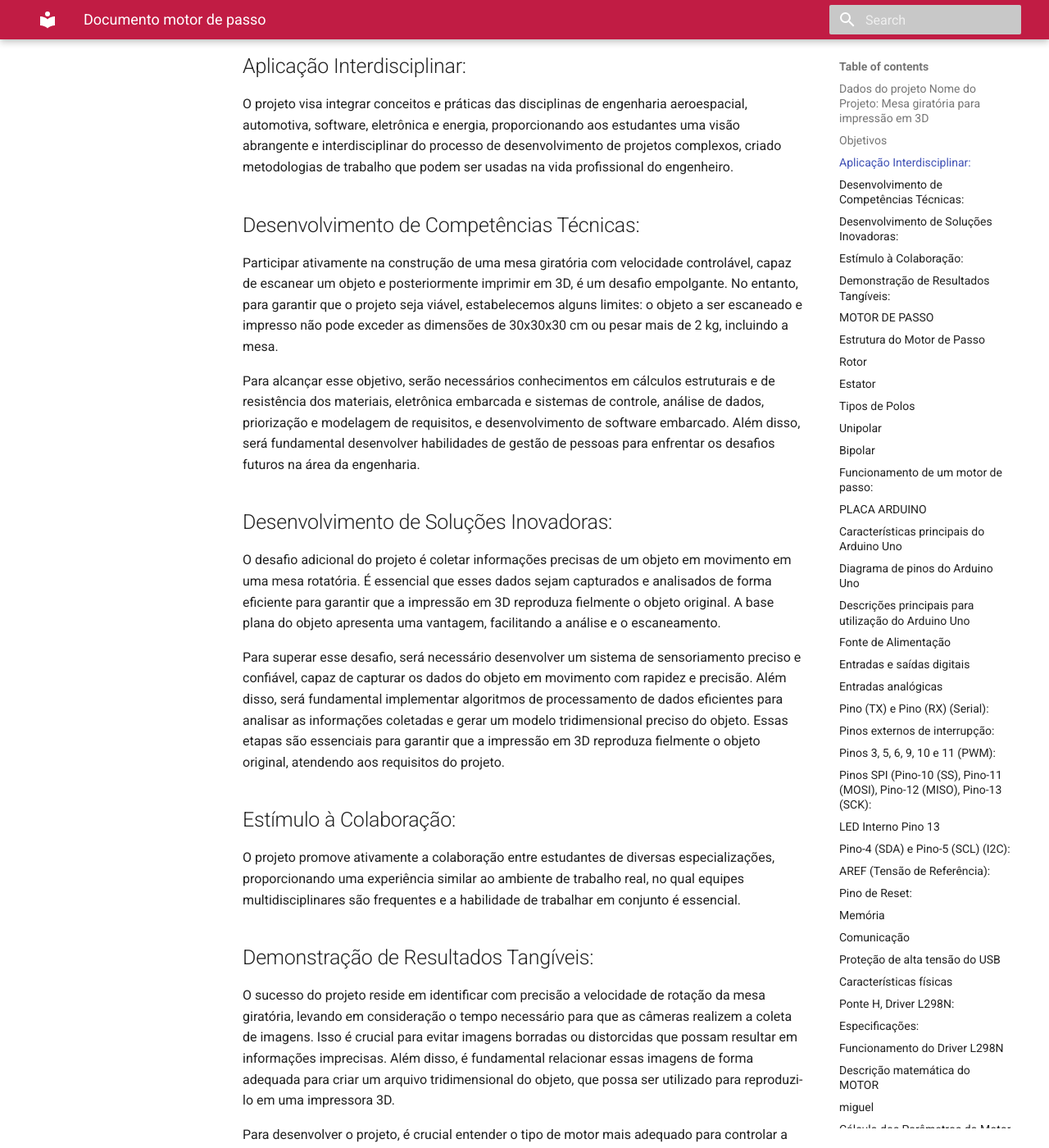
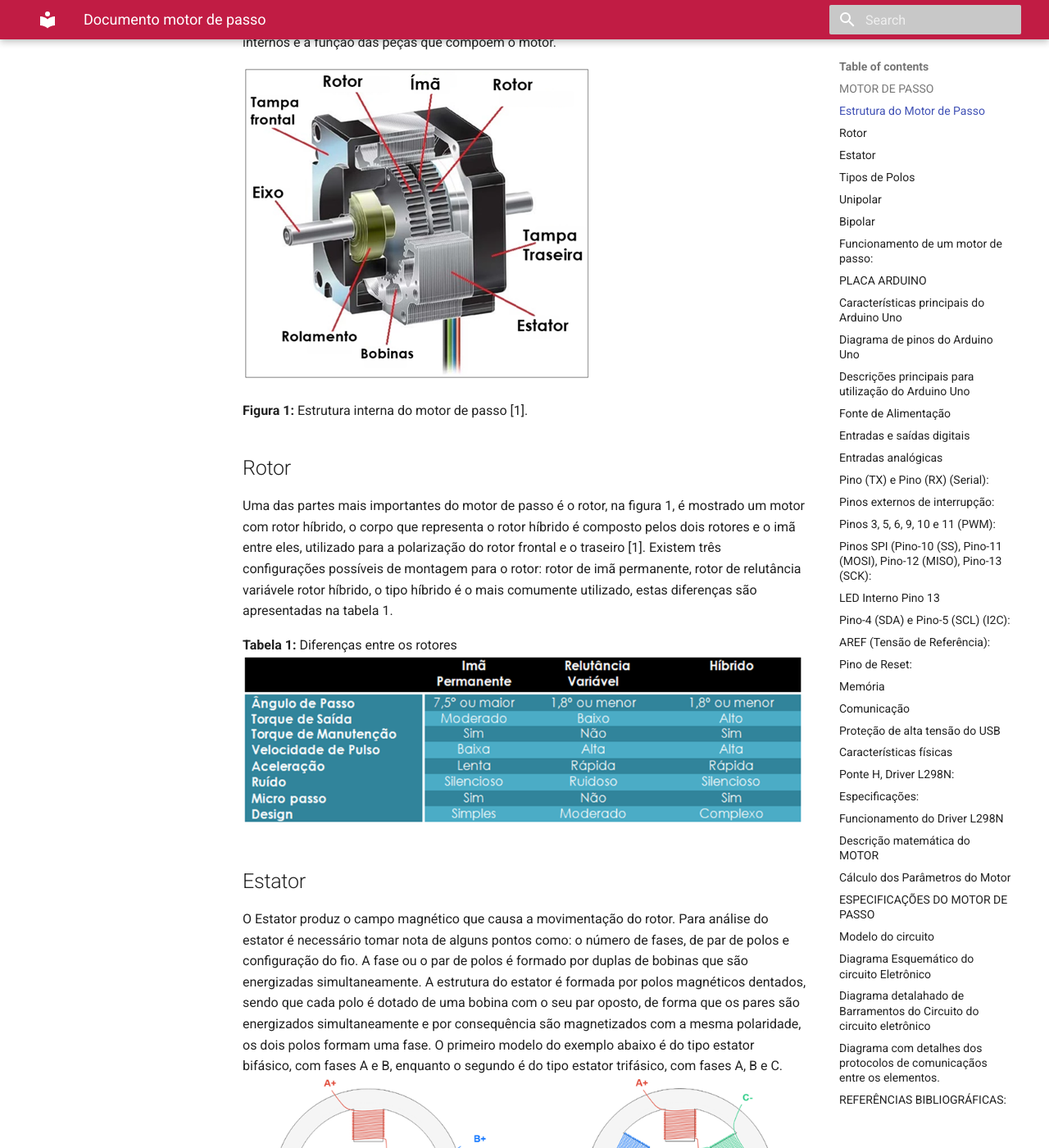
Before and after one commit to Calcioft/ScanPoint, an MkDocs documentation site: the page built from docs/eletronica-energia/Documento_motor_de_passo.md, in a window 1280 px wide and 1400 px high, scrolled down 535 px. Shown: the whole window at 82% size. Built offline with MkDocs 1.6.1 and Material for MkDocs 9.7.7, drawn with Linux system fonts in a browser that asks for light colours; some of the changed text lies outside the part shown.

Commit message:
Retirada do termo de abertura do documento

```diff
--- a/docs/eletronica-energia/Documento_motor_de_passo.md
+++ b/docs/eletronica-energia/Documento_motor_de_passo.md
@@ -1,38 +1,3 @@
-## Dados do projeto Nome do Projeto: Mesa giratória para impressão em 3D
-Data de abertura: _/03/2024
-Código: 1-A
-Patrocinador: Universidade de Brasília
-Gerente:
-
-## Objetivos
-O presente projeto, intitulado “Mesa giratória para impressão em 3D”, encontrasse inserido no âmbito da disciplina de Projeto Integrador 2 e tem como objetivo a aplicação dos conhecimentos adquiridos nas áreas de engenharia aeroespacial, automotiva, software, eletrônica e energia. A relevância deste projeto é fundamentada em múltiplos aspectos sendo estes:
-
-## Aplicação Interdisciplinar:
-O projeto visa integrar conceitos e práticas das disciplinas de engenharia aeroespacial, automotiva, software, eletrônica e energia, proporcionando aos estudantes uma visão abrangente e interdisciplinar do processo de desenvolvimento de projetos complexos, criado metodologias de trabalho que podem ser usadas na vida profissional do engenheiro.
-
-## Desenvolvimento de Competências Técnicas:
-Participar ativamente na construção de uma mesa giratória com velocidade controlável, capaz de escanear um objeto e posteriormente imprimir em 3D, é um desafio empolgante. No entanto, para garantir que o projeto seja viável, estabelecemos alguns limites: o objeto a ser escaneado e impresso não pode exceder as dimensões de 30x30x30 cm ou pesar mais de 2 kg, incluindo a mesa.
-
-Para alcançar esse objetivo, serão necessários conhecimentos em cálculos estruturais e de resistência dos materiais, eletrônica embarcada e sistemas de controle, análise de dados, priorização e modelagem de requisitos, e desenvolvimento de software embarcado. Além disso, será fundamental desenvolver habilidades de gestão de pessoas para enfrentar os desafios futuros na área da engenharia.
-
-## Desenvolvimento de Soluções Inovadoras:
-O desafio adicional do projeto é coletar informações precisas de um objeto em movimento em uma mesa rotatória. É essencial que esses dados sejam capturados e analisados de forma eficiente para garantir que a impressão em 3D reproduza fielmente o objeto original. A base plana do objeto apresenta uma vantagem, facilitando a análise e o escaneamento.
-
-Para superar esse desafio, será necessário desenvolver um sistema de sensoriamento preciso e confiável, capaz de capturar os dados do objeto em movimento com rapidez e precisão. Além disso, será fundamental implementar algoritmos de processamento de dados eficientes para analisar as informações coletadas e gerar um modelo tridimensional preciso do objeto. Essas etapas são essenciais para garantir que a impressão em 3D reproduza fielmente o objeto original, atendendo aos requisitos do projeto.
-
-## Estímulo à Colaboração:
- O projeto promove ativamente a colaboração entre estudantes de diversas especializações, proporcionando uma experiência similar ao ambiente de trabalho real, no qual equipes multidisciplinares são frequentes e a habilidade de trabalhar em conjunto é essencial.
-
-## Demonstração de Resultados Tangíveis:
-O sucesso do projeto reside em identificar com precisão a velocidade de rotação da mesa giratória, levando em consideração o tempo necessário para que as câmeras realizem a coleta de imagens. Isso é crucial para evitar imagens borradas ou distorcidas que possam resultar em informações imprecisas. Além disso, é fundamental relacionar essas imagens de forma adequada para criar um arquivo tridimensional do objeto, que possa ser utilizado para reproduzi-lo em uma impressora 3D.
-
-Para desenvolver o projeto, é crucial entender o tipo de motor mais adequado para controlar a velocidade de rotação da mesa giratória, levando em consideração o peso do objeto e o tempo necessário para a coleta de imagens. É necessário também considerar como o sistema de motor será alimentado e realizar uma análise energética para compreender sua interação com o problema.
-
-Além disso, é fundamental entender como processar as imagens, incluindo os tipos de componentes, como câmeras, software e hardware, necessários para processar os dados das imagens. É preciso criar um arquivo compatível com a impressora 3D e capaz de produzir uma impressão de qualidade, pois a qualidade do arquivo influencia diretamente na qualidade da impressão final.
-
-
-
-
 ## MOTOR DE PASSO
 
 O Motor de Passo é um motor elétrico utilizado em uma infinidade de projetos, como mencionado, sua principal vantagem é a movimentação através de passos ou graus, com isso conseguimos controlar o motor de forma precisa sem o uso de sensores para determinar a posição do motor. Os motores desse tipo são controlados através de sinais digitais enviados para as suas bobinas, possibilitando a rotação fracionada do eixo, sem a necessidade de escovas internas [1].
@@ -293,7 +258,6 @@ Assim conhecendo todos os componentes, foi montada uma simulação utilizando pr
 Um motor pode ser modelado utilizando um Resistor, um indutor e uma força contra eletromotriz que relaciona o fluxo magnético gerado pelo motor em função do fluxo magnético e do número de espiras que ele tem, sendo assim esta força é modelada pela relação de Faraday como se mostra na equação 1:
 
 ![alt text](../assets/eletronica-energia/image-24.png)
-## miguel
 
 A equação que representa a tensão pode ser modelada aplicando a LKT, representada como mostra a equação 2 e a figura 17:
 
```
